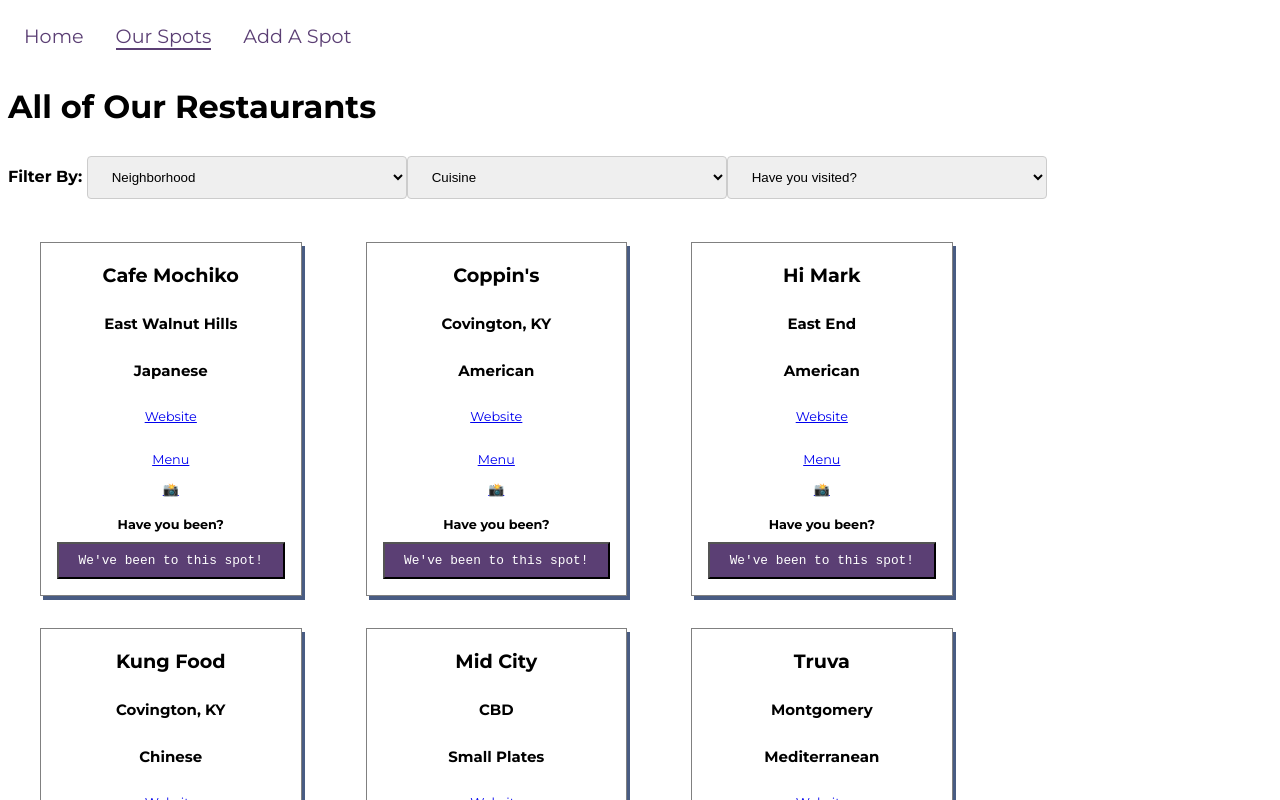
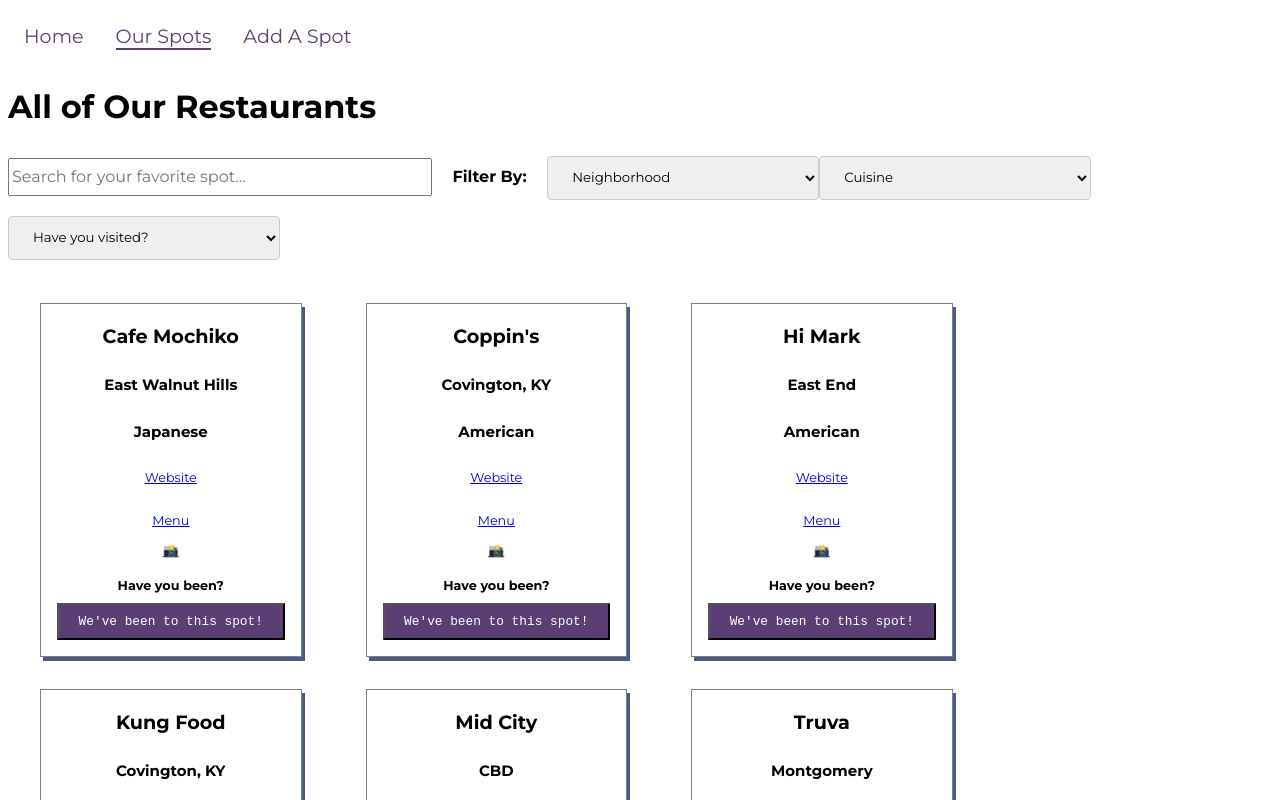
Before and after one commit to HannahChristmas/cincy-eats-react-phase-2, a React (Create React App) app: page /restaurants in a window 1280 px wide. Shown: the top 800 px of the page. Built offline with nearby package versions, Linux system fonts and the light colour scheme; data requests are answered from the project's data file.

Commit message:
Add Search Bar
Add search bar next to filter

```diff
--- a/src/components/SearchBar.js
+++ b/src/components/SearchBar.js
@@ -3,7 +3,13 @@ import React from "react";
 function SearchBar({handleNeighborhoodFilter, handleCuisineFilter, handleVisitedFilter}){
     return (
         <div>
-        <strong>Filter By: </strong>
+        <input
+            type="text"
+            id="search"
+            placeholder="Search for your favorite spot..."
+            className="search-input"
+        />
+        <strong className="strong"> Filter By: </strong>
         <select className={"dropdown-filter"} onChange={handleNeighborhoodFilter}>
             <option value="Neighborhood">Neighborhood</option>
             <option value="CBD">CBD</option>
--- a/src/index.css
+++ b/src/index.css
@@ -42,6 +42,7 @@ button:hover {
 }
 
 .newForm [type=text], select {
+  font-family: 'Montserrat', sans-serif;
   width: 40%;
   padding: 12px 20px;
   margin: 8px 0;
@@ -73,7 +74,7 @@ input[type=submit]:hover {
 }
 
 .dropdown-filter {
-  width: 20rem;
+  width: 17rem;
 }
 
 nav {
@@ -100,3 +101,21 @@ nav a.active {
   color: #5b3f74;
   border-bottom: 2px solid #5b3f74;;
 }
+
+.search-input {
+  font-family: 'Montserrat', sans-serif;
+  font-size: 1rem;
+  width: 26rem;
+  height: 2rem;
+}
+
+.strong {
+  padding-left: 1rem;
+  padding-right: 1rem;
+}
+
+/* .searchbar {
+  padding: 1rem;
+  display: block;
+  flex-direction: column;
+} */
```
